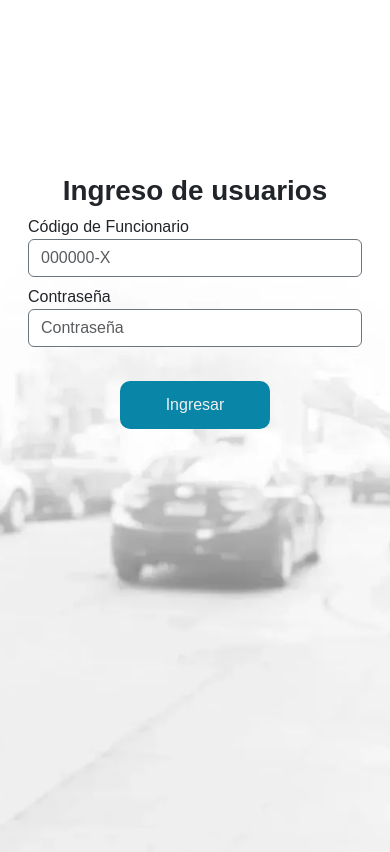
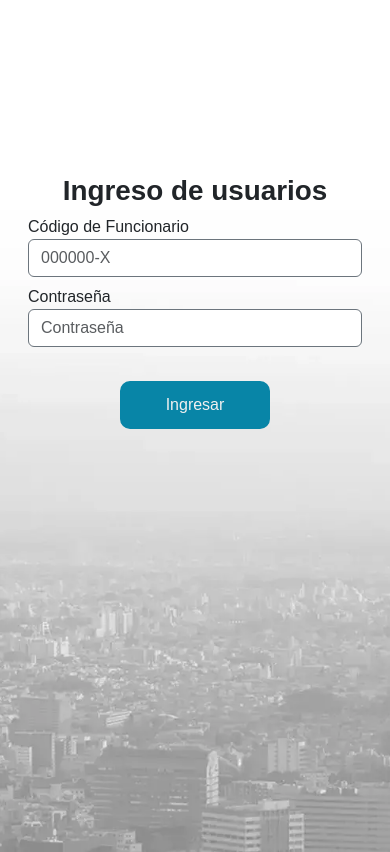
Before and after one commit to SebastianGaete/coder_vehiculos, a Django app: page / in a window 390 px wide. Run offline with Django 4.2, Linux system fonts and the light colour scheme.

Commit message:
Update imagen fondo app panel_usuario

```diff
--- a/panel_usuario/templates/logear_usuario.html
+++ b/panel_usuario/templates/logear_usuario.html
@@ -5,7 +5,7 @@
 {% block content %}
 
 <section>
-    <div class="container-fluid p-0 imagen_hero2">
+    <div class="container-fluid p-0 imagen_hero">
         <div class="container">
             <div class="row mt-2 d-flex justify-content-center">
 
@@ -36,11 +36,6 @@
                     </form>
                 </div>
 
-                <div class="col col-lg-6 col-md-6">
-                    <div>
-                        <img src="{% static 'images/carabs_panel2.webp' %}" class="imagen_fondo" alt="">
-                    </div>
-                </div>
             </div>
         </div>
     </div>
--- a/panel_usuario/templates/registrar_usuario.html
+++ b/panel_usuario/templates/registrar_usuario.html
@@ -36,12 +36,6 @@
 
                 </div>
 
-                <div class="col col-lg-6 col-md-6">
-                    <div>
-                        <img src="{% static 'images/carabs_panel.webp' %}" class="imagen_fondo" alt="">
-                    </div>
-                </div>
-
             </div>
         </div>
     </div>
--- a/static/css/panel.css
+++ b/static/css/panel.css
@@ -12,6 +12,7 @@
     color: rgb(255, 0, 0);
     list-style: none;
 }
+
 /* NAVBAR */
 .logo_nav{
     width: 100px;
@@ -40,20 +41,13 @@
     font-size: 20px;
 }
 
-
-
 /* FROMULARIOS DE REGISTRO Y LOGIN */
 .imagen_hero{
-    background-image: url(../images/fondo_panel.webp);
+    background-image: url(../images/fondo_panel_usuario.webp);
     background-position: center;
     background-size: cover;
     background-repeat: no-repeat;
-}
-.imagen_hero2{
-    background-image: url(../images/fondo_panel2.webp);
-    background-position: center;
-    background-size: cover;
-    background-repeat: no-repeat;
+    height: 100vh;
 }
 .titulo_panel{
     font-weight: 700;
@@ -73,18 +67,7 @@
     color: rgb(0, 0, 0);
 
 }
-.imagen_fondo{
-    max-width: 800px;
-}
 @media (max-width: 525px) {
-    .imagen_fondo{
-        visibility: hidden;
-        max-width: 0;
-    }
-    .imagen_fondo2{
-        visibility: hidden;
-        max-width: 0;
-    }
     .imagen_hero2{
         height: 100vh;
     }
```
Also changed, not shown: db_coder_vehiculos.sqlite, static/images/carabs_panel.webp (deleted), static/images/carabs_panel2.webp (deleted), static/images/escudo_carabineros.webp (deleted), static/images/fondo_panel.webp (deleted), static/images/fondo_panel2.webp (deleted), static/images/fondo_panel_usuario.webp (added).
